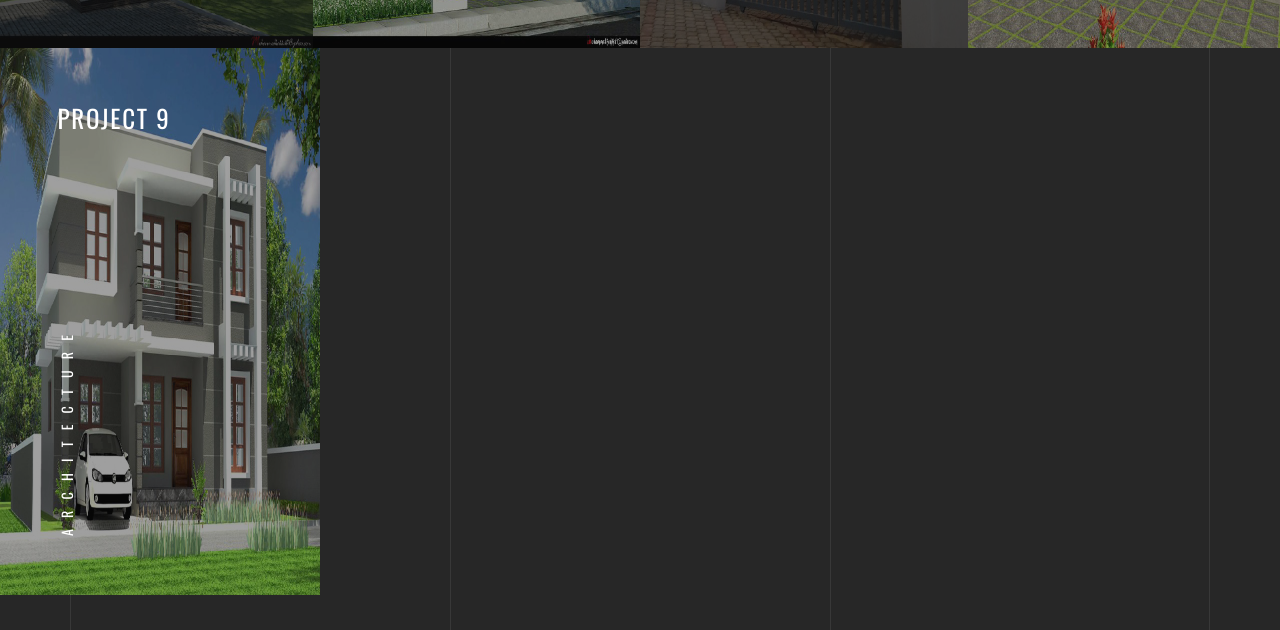
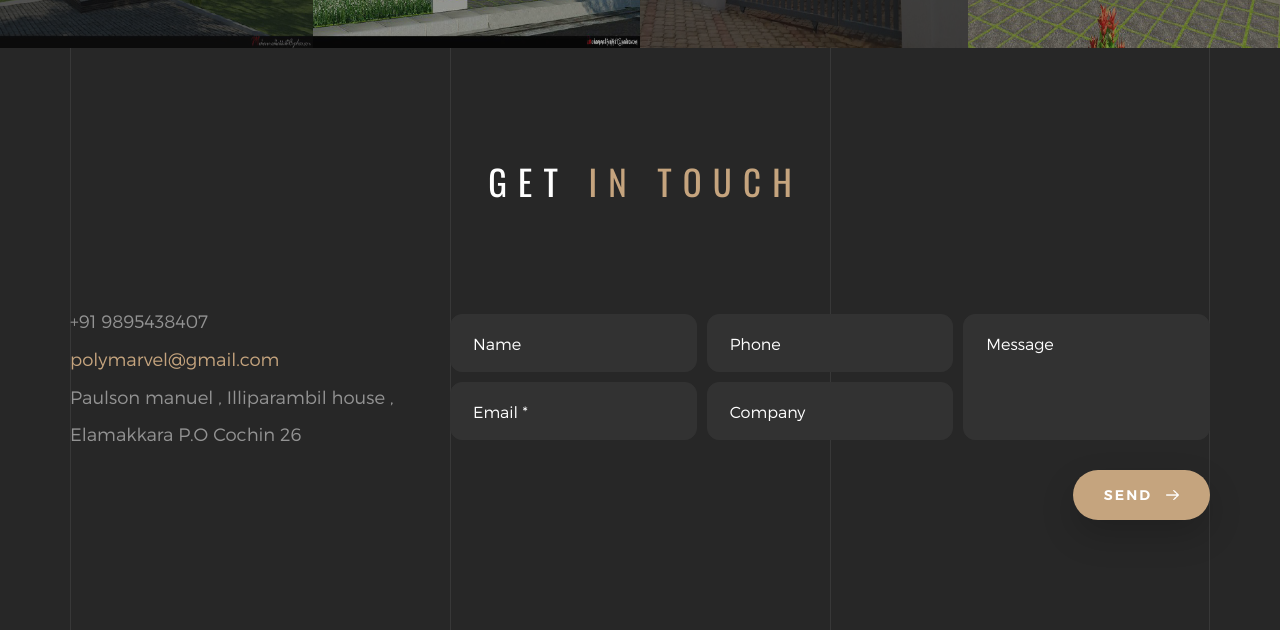
Before and after one commit to digitap863/paulbuilders, a plain HTML site: page projects.html in a window 1280 px wide. Shown: the part 1693-2323 px from the top of the page. Drawn offline with nearby package versions, Linux system fonts and the light colour scheme.

Commit message:
Update projects.html

```diff
--- a/projects.html
+++ b/projects.html
@@ -317,7 +317,7 @@ PROJECT 8
 </div>
 </div>
 </div>
-<div class="project project-light col-sm-6 col-md-4 col-lg-3">
+<!--<div class="project project-light col-sm-6 col-md-4 col-lg-3">
 <a href="img/slider/project9.jpg" title="">
 <figure>
 <img alt="" src="img/slider/project9.jpg">
@@ -334,7 +334,7 @@ PROJECT 9
 </a>
 </div>
 </div>
-</div>
+</div>-->
 
 
 <!--<div class="project project-light col-sm-6 col-md-4 col-lg-3">
```
